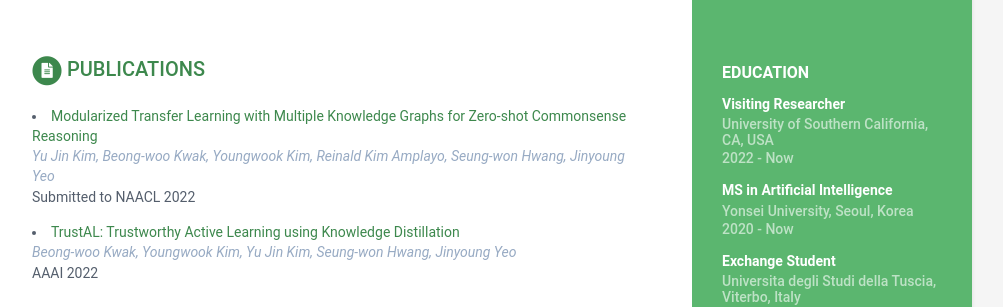
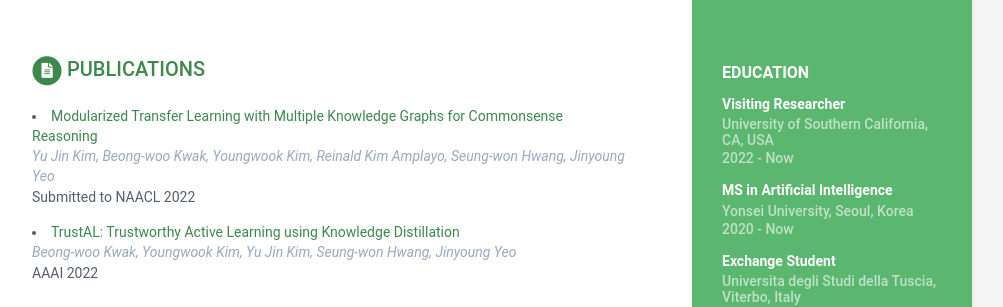
Before and after one commit to Yujin-Yujin/Yujin-Yujin.github.io, a Jekyll site: the page built from index.html, in a window 1280 px wide. Shown: the part 359-666 px from the top of the page, without its empty margins (168-1171 px from the left). Built offline with Jekyll 4.4.1, drawn with Linux system fonts in a browser that asks for light colours.

Commit message:
paper update

```diff
--- a/_data/data.yml
+++ b/_data/data.yml
@@ -143,7 +143,7 @@ publications:
     #   amet, consectetur adipiscing elit. Vestibulum et ligula in nunc
     #   bibendum fringilla a eu lectus.
     papers:
-      - title: Modularized Transfer Learning with Multiple Knowledge Graphs for Zero-shot Commonsense Reasoning
+      - title: Modularized Transfer Learning with Multiple Knowledge Graphs for Commonsense Reasoning
         link: "#"
         authors: Yu Jin Kim, Beong-woo Kwak, Youngwook Kim, Reinald Kim Amplayo, Seung-won Hwang, Jinyoung Yeo
         conference: Submitted to NAACL 2022
```
Also changed, not shown: 1 other file.
